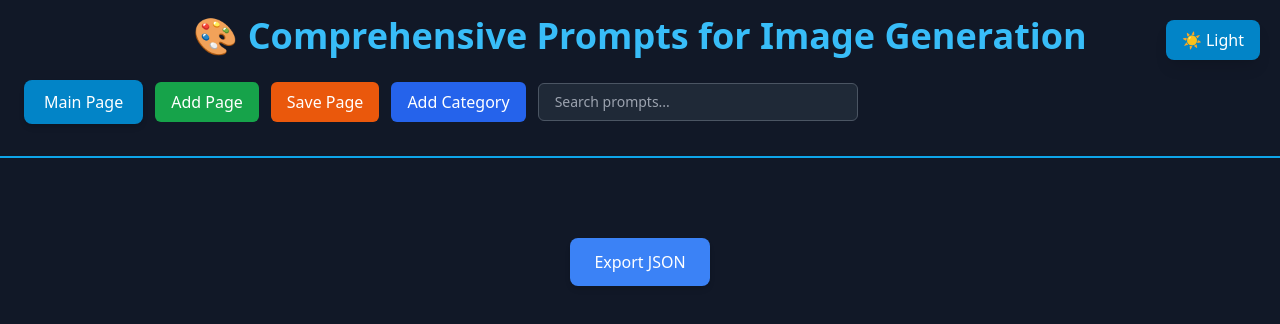
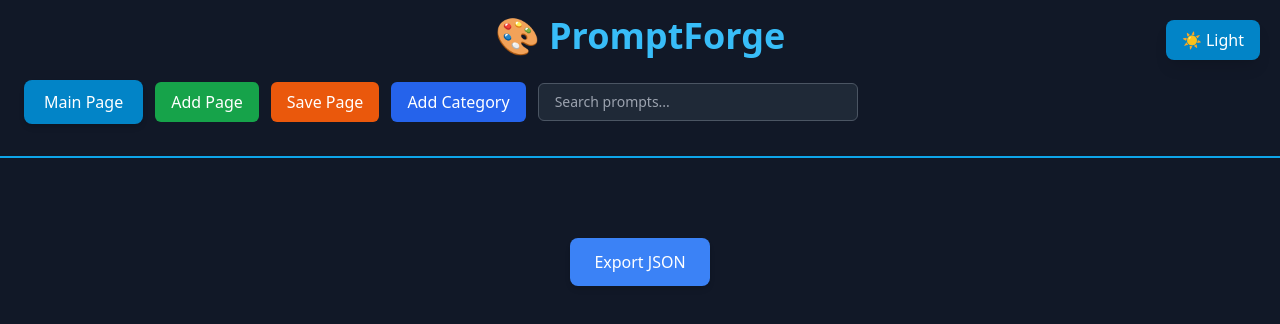
Before and after one commit to intelligencedev/PromptForge, a plain HTML site: page index.html in a window 1280 px wide. Drawn offline with nearby package versions, Linux system fonts and the light colour scheme; no server answers.

Commit message:
Update header title to "PromptForge"

```diff
--- a/index.html
+++ b/index.html
@@ -73,7 +73,7 @@
     <div class="sticky top-0 z-40 bg-gray-50 dark:bg-gray-900 border-b-2 border-primary-500 shadow-sm">
         <div class="w-full px-6 py-4">
             <h1 class="text-3xl md:text-4xl font-bold text-center text-primary-600 dark:text-primary-400 mb-6">
-                🎨 Comprehensive Prompts for Image Generation
+                🎨 PromptForge
             </h1>
 
             <!-- Controls Bar -->
```
